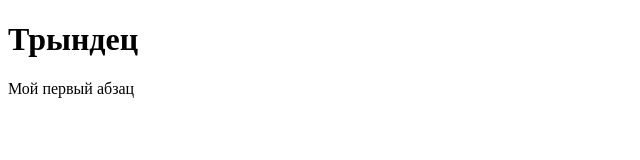
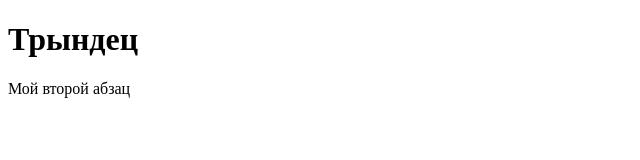
Before and after one commit to gerich-83/site, a plain HTML site: page test2.html in a window 1280 px wide. Shown: the full height of the page, 0-640 px from the left. Drawn offline with Linux system fonts and the light colour scheme.

Commit message:
Update test2.html

```diff
--- a/test2.html
+++ b/test2.html
@@ -6,7 +6,7 @@
   </head>
   <body>
     <h1>Трындец</h1>
-    <p>Мой первый абзац</p>
+    <p>Мой второй абзац</p>
   </body>
 </html>
 </html>
```
